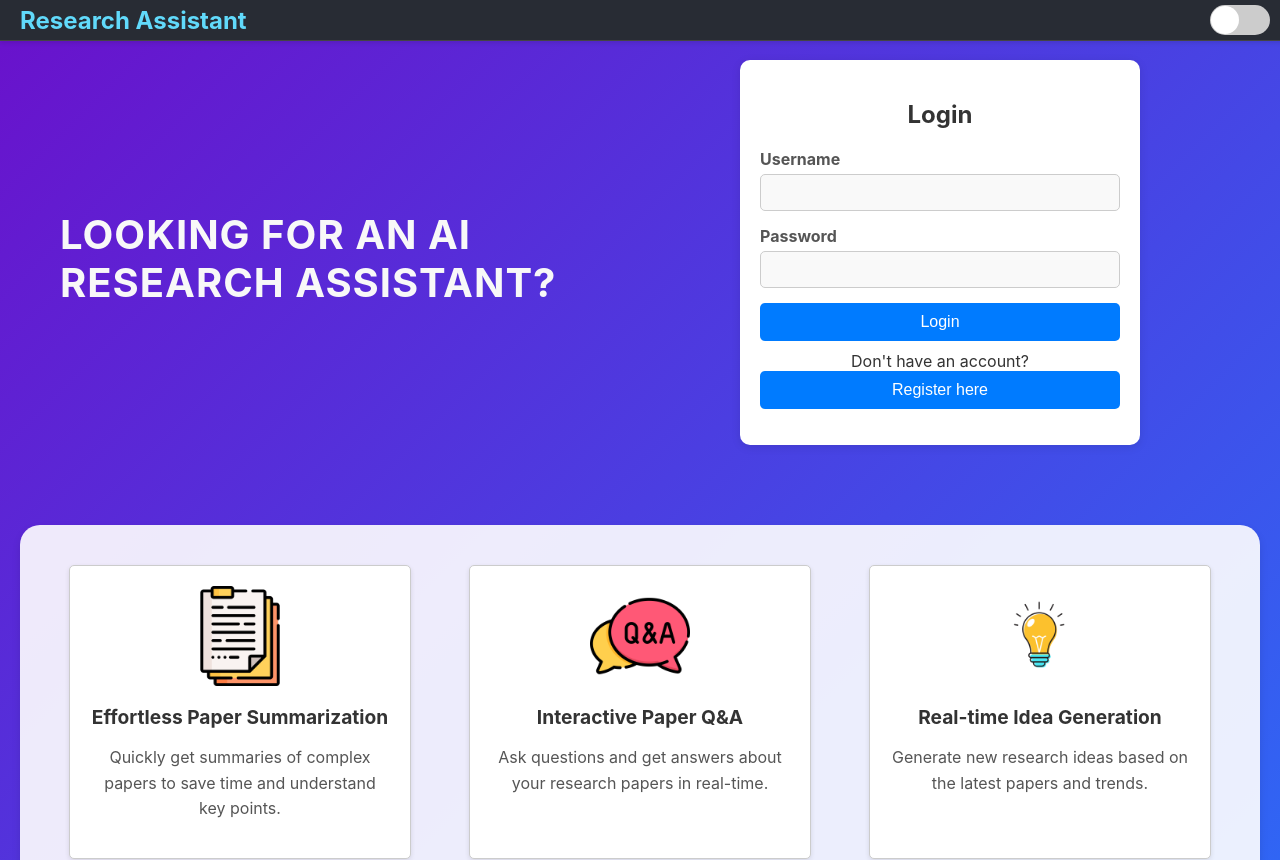
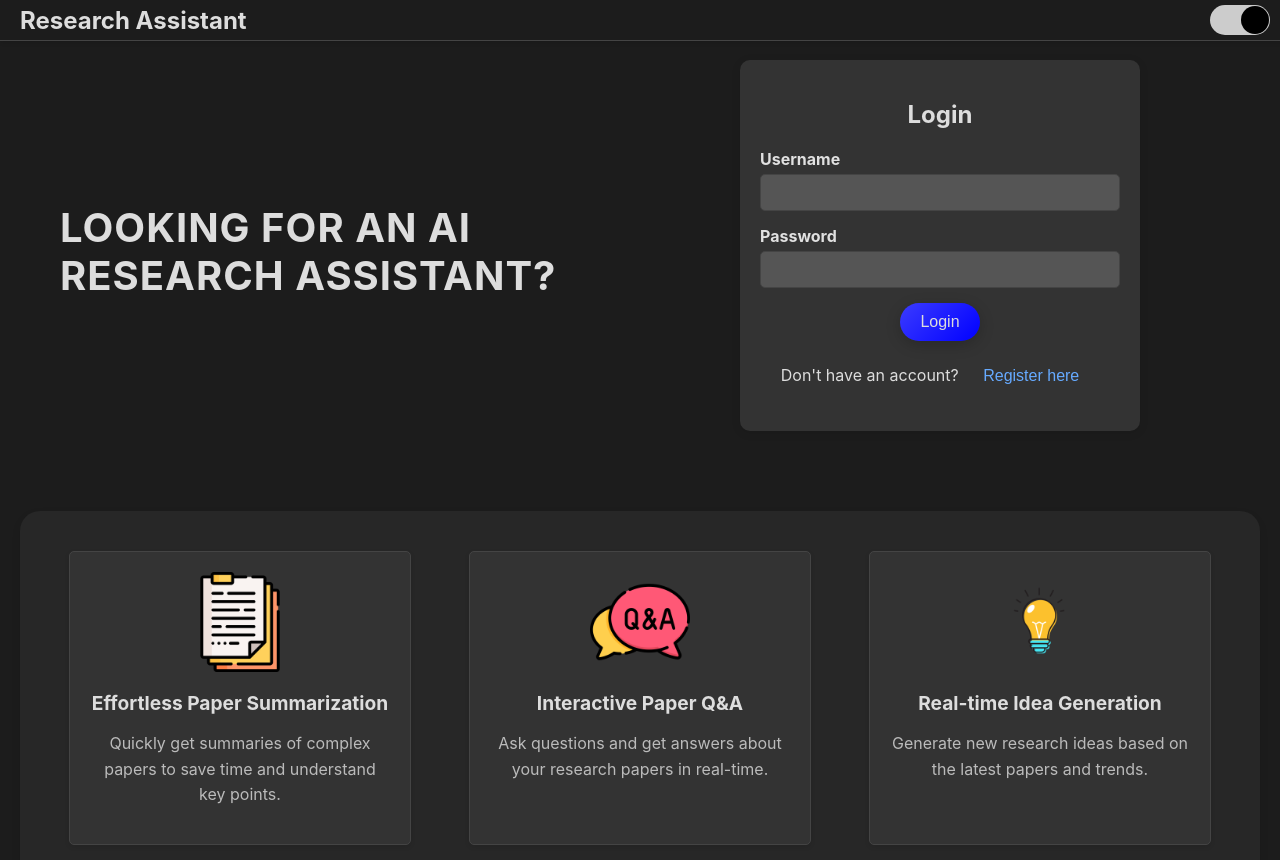
Before and after one commit to Devanoper/ResearchAsst-webapp, a React (Vite) app in the folder client/: page / in a window 1280 px wide. Shown: the top 860 px of the page. Built offline with nearby package versions, Linux system fonts and the light colour scheme.

Commit message:
new button designs : new error displays

```diff
--- a/client/package.json
+++ b/client/package.json
@@ -13,7 +13,9 @@
     "axios": "^1.7.2",
     "react": "^18.2.0",
     "react-dom": "^18.2.0",
-    "react-router-dom": "^6.23.1"
+    "react-router-dom": "^6.23.1",
+    "react-toastify": "^10.0.5",
+    "toastify": "^2.0.1"
   },
   "devDependencies": {
     "@types/react": "^18.2.66",
--- a/client/src/NightModeContext.jsx
+++ b/client/src/NightModeContext.jsx
@@ -6,7 +6,7 @@ const NightModeContext = createContext();
 export const useNightMode = () => useContext(NightModeContext);
 
 export const NightModeProvider = ({ children }) => {
-  const [isNightMode, setIsNightMode] = useState(false);
+  const [isNightMode, setIsNightMode] = useState(true);
 
   const toggleNightMode = () => setIsNightMode(!isNightMode);
 
@@ -18,5 +18,5 @@ export const NightModeProvider = ({ children }) => {
 };
 
 NightModeProvider.propTypes = {
-  children: PropTypes.node.isRequired // Validate that children is a node and is required
+  children: PropTypes.node.isRequired
 };
--- a/client/src/components/LoginForm.css
+++ b/client/src/components/LoginForm.css
@@ -35,7 +35,7 @@
   display: block;
   margin-bottom: 5px;
   font-weight: bold;
-  color: #555;
+  color: #4e4e4e;
   transition: color 0.3s;
 }
 
@@ -56,6 +56,14 @@
   outline: none;
 }
 
+.night-mode .login-form .input-group label {
+  display: block;
+  margin-bottom: 5px;
+  font-weight: bold;
+  color: #e1e1e1;
+  transition: color 0.3s;
+}
+
 .night-mode .login-form .input-group input {
   background: #555;
   border: 1px solid #444;
@@ -68,36 +76,11 @@
   box-shadow: 0 0 5px rgba(102, 170, 255, 0.5);
 }
 
-.login-form button {
-  padding: 10px;
-  border: none;
-  border-radius: 5px;
-  background: #007bff;
-  color: #fff;
-  cursor: pointer;
-  font-size: 1rem;
-  transition: background-color 0.3s, transform 0.3s, box-shadow 0.3s;
-  width: 100%;
-  box-sizing: border-box;
-}
-
-.login-form button:hover {
-  background: #0056b3;
-  box-shadow: 0 4px 8px rgba(0, 0, 0, 0.2);
-}
-
-.login-form button:disabled {
-  background: #ccc;
-  cursor: not-allowed;
-}
-
-.login-form button.submitting {
-  transform: scale(0.95);
-}
-
-.login-form p {
-  margin-top: 10px;
-  text-align: center;
+.login-form .button-container {
+  display: flex;
+  justify-content: center;
+  align-items: center;
+  margin-top: 15px;
 }
 
 .login-form .register-link {
@@ -105,29 +88,98 @@
   margin-top: 10px;
 }
 
-.login-form .toggle-button {
-  background: none;
-  border: none;
-  color: #007bff;
-  cursor: pointer;
-  font-size: inherit;
-  padding: 0;
-  transition: color 0.3s;
+.login-form .alert {
+  padding: 15px;
+  margin-top: 20px;
+  border-radius: 5px;
+  font-weight: bold;
   text-align: center;
 }
 
-.login-form .toggle-button:hover {
-  color: #000000;
+.login-form .alert.error {
+  background-color: #f8d7da;
+  color: #721c24;
+  border: 1px solid #f5c6cb;
 }
 
-.night-mode .login-form .toggle-button {
+.login-form .alert.success {
+  background-color: #d4edda;
+  color: #155724;
+  border: 1px solid #c3e6cb;
+}
+
+.night-mode .alert.error {
+  background-color: #522529;
+  color: #f5c6cb;
+  border: 1px solid #7b2f3d;
+}
+
+.night-mode .alert.success {
+  background-color: #244a2e;
+  color: #c3e6cb;
+  border: 1px solid #3b6950;
+}
+
+.button {
+  padding: 10px 20px;
+  border: none;
+  border-radius: 25px;
+  cursor: pointer;
+  font-size: 1rem;
+  transition: background-color 0.3s, box-shadow 0.3s, transform 0.3s;
+  display: inline-block;
+  text-align: center;
+  box-sizing: border-box;
+}
+
+.button-default {
+  background: linear-gradient(135deg, #6b73ff 0%, #000dff 100%);
+  color: #fff;
+  box-shadow: 0 4px 15px rgba(0, 0, 0, 0.2);
+  width: auto; /* Ensure width is set to auto */
+}
+
+.button-default:hover {
+  background: linear-gradient(135deg, #5a63e0 0%, #0000ff 100%);
+  box-shadow: 0 8px 30px rgba(0, 0, 0, 0.3);
+  transform: translateY(-2px);
+}
+
+.button:disabled {
+  background: #ccc;
+  cursor: not-allowed;
+  box-shadow: none;
+}
+
+.button-submitting {
+  transform: scale(0.95);
+}
+
+.night-mode .button-default {
+  background: linear-gradient(135deg, #3b3bff 0%, #0000ff 100%);
+  color: #ddd;
+  width: auto; /* Ensure width is set to auto */
+}
+
+.night-mode .button-default:hover {
+  background: linear-gradient(135deg, #2a2ae0 0%, #0000cc 100%);
+}
+
+.button-transparent {
+  background: transparent;
+  color: #007bff;
+  box-shadow: none;
+}
+
+.button-transparent:hover {
+  color: #0056b3;
+  text-decoration: underline;
+}
+
+.night-mode .button-transparent {
   color: #66aaff;
 }
 
-.night-mode .login-form .toggle-button:hover {
+.night-mode .button-transparent:hover {
   color: #5599dd;
 }
-
-.night-mode .login-form .input-group label {
-  color: #ddd;
-}
--- a/client/src/components/LoginForm.jsx
+++ b/client/src/components/LoginForm.jsx
@@ -12,18 +12,23 @@ const LoginForm = () => {
     password: ''
   });
   const [isSubmitting, setIsSubmitting] = useState(false);
+  const [errorMessage, setErrorMessage] = useState('');
+  const [successMessage, setSuccessMessage] = useState('');
 
   const handleSubmit = async (e) => {
     e.preventDefault();
     setIsSubmitting(true);
+    setErrorMessage('');
+    setSuccessMessage('');
 
     try {
       const response = await axios.post('/api/auth/login', formData);
-      alert('Login successful!');
+      setSuccessMessage('Login successful!');
+      await new Promise(resolve => setTimeout(resolve, 1000));
       localStorage.setItem('token', response.data.token);
       navigate('/dashboard');
     } catch (error) {
-      alert('Login failed: ' + (error.response?.data?.message || error.message));
+      setErrorMessage('Login failed: ' + (error.response?.data?.message || error.message));
     } finally {
       setIsSubmitting(false);
     }
@@ -67,12 +72,24 @@ const LoginForm = () => {
             required
           />
         </div>
-        <button type="submit" className={isSubmitting ? 'submitting' : ''} disabled={isSubmitting}>
-          {isSubmitting ? 'Logging in...' : 'Login'}
-        </button>
+        <div className="button-container">
+          <button type="submit" className={`button button-default ${isSubmitting ? 'submitting' : ''}`} disabled={isSubmitting}>
+            {isSubmitting ? 'Logging in...' : 'Login'}
+          </button>
+        </div>
       </form>
+      {errorMessage && (
+        <div className="alert error" role="alert" aria-live="assertive">
+          {errorMessage}
+        </div>
+      )}
+      {successMessage && (
+        <div className="alert success" role="alert" aria-live="assertive">
+          {successMessage}
+        </div>
+      )}
       <div className="register-link">
-        <p> Don&apos;t have an account? <button type="button" onClick={handleRegisterClick}>Register here</button></p>
+        <p> Don&apos;t have an account? <button type="button" className="button button-transparent" onClick={handleRegisterClick}>Register here</button></p>
       </div>
     </div>
   );
--- a/client/src/components/RegisterForm.css
+++ b/client/src/components/RegisterForm.css
@@ -68,31 +68,68 @@
   box-shadow: 0 0 5px rgba(102, 170, 255, 0.5);
 }
 
-.register-form button {
-  padding: 10px;
+.button {
+  padding: 10px 20px;
   border: none;
-  border-radius: 5px;
-  background: #007bff;
-  color: #fff;
+  border-radius: 25px;
   cursor: pointer;
   font-size: 1rem;
-  transition: background-color 0.3s, transform 0.3s, box-shadow 0.3s;
-  width: 100%;
+  transition: background-color 0.3s, box-shadow 0.3s, transform 0.3s;
+  display: inline-block;
+  text-align: center;
   box-sizing: border-box;
 }
 
-.register-form button:hover {
-  background: #0056b3;
-  box-shadow: 0 4px 8px rgba(0, 0, 0, 0.2);
+.button-default {
+  background: linear-gradient(135deg, #6b73ff 0%, #000dff 100%);
+  color: #fff;
+  box-shadow: 0 4px 15px rgba(0, 0, 0, 0.2);
+  width: auto;
 }
 
-.register-form button:disabled {
+.button-default:hover {
+  background: linear-gradient(135deg, #5a63e0 0%, #0000ff 100%);
+  box-shadow: 0 8px 30px rgba(0, 0, 0, 0.3);
+  transform: translateY(-2px);
+}
+
+.button:disabled {
   background: #ccc;
   cursor: not-allowed;
+  box-shadow: none;
 }
 
-.register-form button.submitting {
+.button-submitting {
   transform: scale(0.95);
+}
+
+.night-mode .button-default {
+  background: linear-gradient(135deg, #3b3bff 0%, #0000ff 100%);
+  color: #ddd;
+  width: auto;
+}
+
+.night-mode .button-default:hover {
+  background: linear-gradient(135deg, #2a2ae0 0%, #0000cc 100%);
+}
+
+.button-transparent {
+  background: transparent;
+  color: #007bff;
+  box-shadow: none;
+}
+
+.button-transparent:hover {
+  color: #0056b3;
+  text-decoration: underline;
+}
+
+.night-mode .button-transparent {
+  color: #66aaff;
+}
+
+.night-mode .button-transparent:hover {
+  color: #5599dd;
 }
 
 .register-form p {
@@ -100,6 +137,50 @@
   text-align: center;
 }
 
+.register-form .login-link {
+  text-align: center;
+  margin-top: 10px;
+}
+
 .night-mode .register-form .input-group label {
   color: #ddd;
 }
+
+.alert {
+  padding: 15px;
+  margin-top: 20px;
+  border-radius: 5px;
+  font-weight: bold;
+  text-align: center;
+}
+
+.alert.error {
+  background-color: #f8d7da;
+  color: #721c24;
+  border: 1px solid #f5c6cb;
+}
+
+.alert.success {
+  background-color: #d4edda;
+  color: #155724;
+  border: 1px solid #c3e6cb;
+}
+
+.night-mode .alert.error {
+  background-color: #522529;
+  color: #f5c6cb;
+  border: 1px solid #7b2f3d;
+}
+
+.night-mode .alert.success {
+  background-color: #244a2e;
+  color: #c3e6cb;
+  border: 1px solid #3b6950;
+}
+
+.register-form .button-container {
+  display: flex;
+  justify-content: center;
+  align-items: center;
+  margin-top: 15px;
+}
--- a/client/src/components/RegisterForm.jsx
+++ b/client/src/components/RegisterForm.jsx
@@ -14,12 +14,16 @@ const RegisterForm = () => {
     email: ''
   });
   const [isSubmitting, setIsSubmitting] = useState(false);
+  const [errorMessage, setErrorMessage] = useState('');
+  const [successMessage, setSuccessMessage] = useState('');
 
   const handleSubmit = async (e) => {
     e.preventDefault();
+    setErrorMessage('');
+    setSuccessMessage('');
 
     if (formData.password !== formData.confirmPassword) {
-      alert('Passwords do not match');
+      setErrorMessage('Passwords do not match');
       return;
     }
 
@@ -27,10 +31,11 @@ const RegisterForm = () => {
 
     try {
       await axios.post('/api/auth/register', formData);
-      alert('Registration successful!');
+      setSuccessMessage('Registration successful!  ....redirecting');
+      await new Promise(resolve => setTimeout(resolve, 1000));
       navigate('/');
     } catch (error) {
-      alert('Registration failed: ' + (error.response?.data?.message || error.message));
+      setErrorMessage('Registration failed: ' + (error.response?.data?.message || error.message));
     } finally {
       setIsSubmitting(false);
     }
@@ -96,12 +101,24 @@ const RegisterForm = () => {
             required
           />
         </div>
-        <button type="submit" className={isSubmitting ? 'submitting' : ''} disabled={isSubmitting}>
+        <div className="button-container">
+        <button type="submit" className={`button button-default ${isSubmitting ? 'submitting' : ''}`} disabled={isSubmitting}>
           {isSubmitting ? 'Registering...' : 'Register'}
         </button>
+        </div>
       </form>
+      {errorMessage && (
+        <div className="alert error" role="alert" aria-live="assertive">
+          {errorMessage}
+        </div>
+      )}
+      {successMessage && (
+        <div className="alert success" role="alert" aria-live="assertive">
+          {successMessage}
+        </div>
+      )}
       <div className="login-link">
-        <p> Already have an account? <button type="button" onClick={handleLoginClick}>Go back to Login</button></p>
+        <p> Already have an account? <button type="button" className="button button-transparent" onClick={handleLoginClick}>Go back to Login</button></p>
       </div>
     </div>
   );
```
Also changed, not shown: 1 other file (tests, documents, lock files or other folders).
